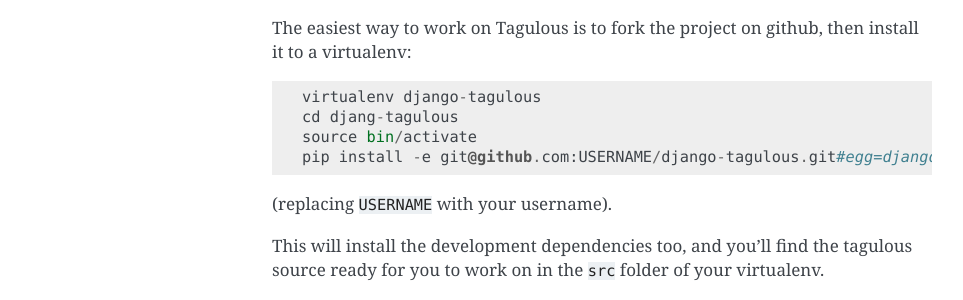
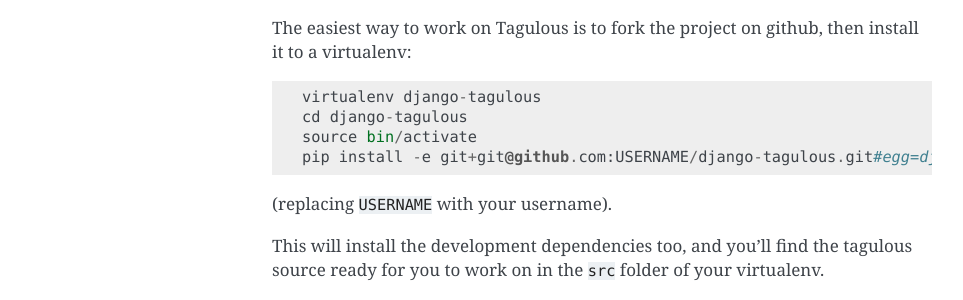
Before and after one commit to radiac/django-tagulous, a Sphinx documentation site: the page built from docs/contributing.rst, in a window 1280 px wide and 900 px high. Shown: the part 383-683 px from the top of the window, without its empty margins (148-1111 px from the left). Built offline with Sphinx 7.4.7, drawn with Linux system fonts in a browser that asks for light colours.

Commit message:
Correct instructions

```diff
--- a/docs/contributing.rst
+++ b/docs/contributing.rst
@@ -20,9 +20,9 @@
 install it to a virtualenv::
 
     virtualenv django-tagulous
-    cd djang-tagulous
+    cd django-tagulous
     source bin/activate
-    pip install -e git@github.com:USERNAME/django-tagulous.git#egg=django-tagulous[dev,i18n]
+    pip install -e git+git@github.com:USERNAME/django-tagulous.git#egg=django-tagulous[dev,i18n]
 
 (replacing ``USERNAME`` with your username).
 
```
